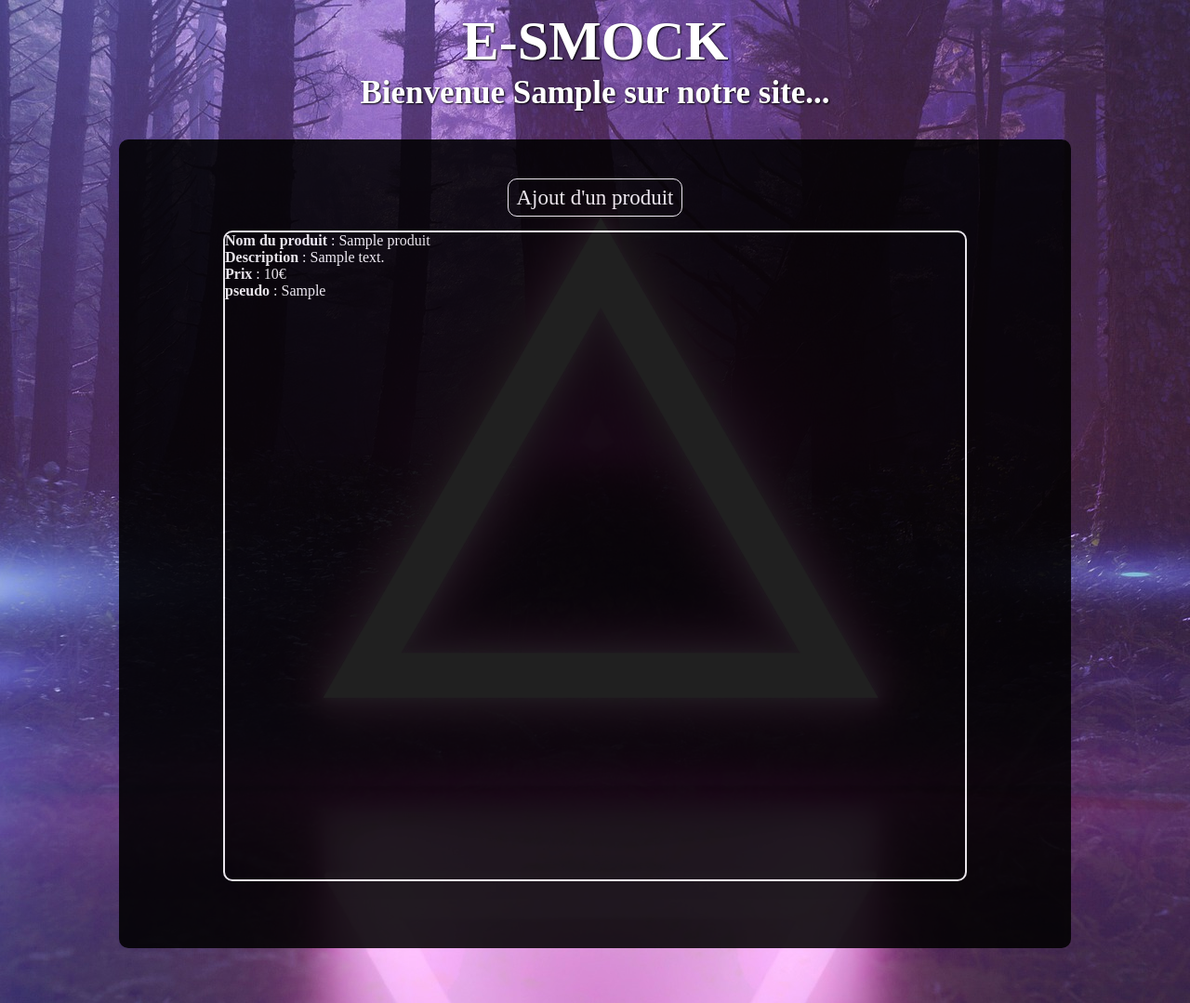
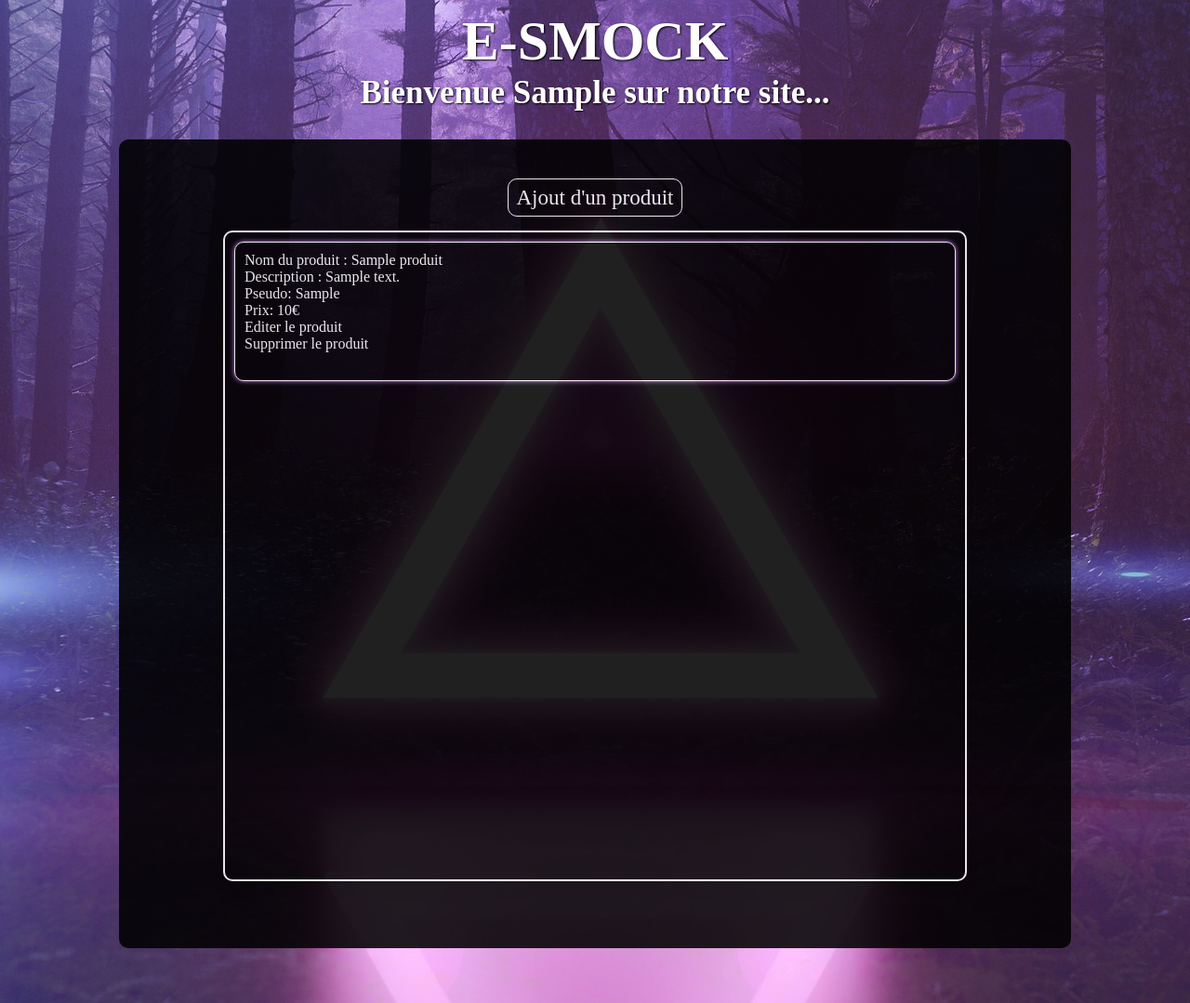
Before and after one commit to Brice0907/Projet-PHP-MySQL, a PHP site: page /Projet/ in a window 1280 px wide. Shown: the part 50-1129 px from the top of the page at 93% size. Run offline with PHP 8.4, Linux system fonts and the light colour scheme; the visitor is signed in with stand-in values (Sample User, id 1); tables that the repository leaves empty or names only in its code hold one stand-in row (values such as "Sample post"); some libraries are stand-ins or nearby versions.

Commit message:
Correction de certains bug + organisation pour le css à venir

```diff
--- a/Main/index.php
+++ b/Main/index.php
@@ -17,8 +17,8 @@
 
 <body class="body">
 
+    <?php include_once('user.php') ?>
     <?php include_once('nav.php') ?>
-    <?php include_once('user.php') ?>
 
     <section class="body_fond">
         <img src="./image/grandtriangle.jpg" alt="Image de fond" class="body_fond_img">
--- a/Main/nav.php
+++ b/Main/nav.php
@@ -1,4 +1,5 @@
-<?php include_once('config/mysql.php');
+<?php
+include_once('config/mysql.php');
 include_once('variable.php')
 ?>
 
--- a/Main/read.php
+++ b/Main/read.php
@@ -8,18 +8,27 @@ while ($produit = $result->fetch(PDO::FETCH_OBJ)) {
 ?>
 
     <div class="read">
-        <div>
-            <strong>Nom du produit</strong> : <?= $produit->title ?>
+        <div class="read_title">
+            <div>Nom du produit : <?= $produit->title ?></div>
         </div>
-        <div>
-            <strong>Description</strong> : <?= $produit->descriptionpdt ?>
+        <div class="read_description">
+            <div>Description : <?= $produit->descriptionpdt ?></div>
         </div>
-        <div>
-            <strong>Prix</strong> : <?= $produit->prix ?>€
+        <div class="read_bloc">
+            <div class="read_bloc_pseudo">
+                <div>Pseudo: <?= $produit->pseudo ?></div>
+            </div>
+            <div class="read_bloc_price">
+                <div>Prix: <?= $produit->prix ?>€</div>
+            </div>
         </div>
-        <div>
-            <strong>pseudo</strong> : <?= $produit->pseudo ?>
-        </div>
+        <?php
+        if (isset($loggedUser) && $produit->userid === $loggedUser['id']) : ?>
+            <div>
+                <div>Editer le produit</div>
+                <div>Supprimer le produit</div>
+            </div>
+        <?php endif; ?>
     </div>
 
 <?php
--- a/Main/styles/style.css
+++ b/Main/styles/style.css
@@ -146,6 +146,15 @@ a {
     color: white;
 }
 
+.read {
+    border: 1px solid white;
+    box-shadow: 0px 0px 5px 0px rgb(218, 137, 255);
+    margin: 10px 10px;
+    padding: 10px 10px;
+    min-height: 150px;
+    border-radius: 10px;
+}
+
 .body_fond_bloc_form {
     border: 1px solid white;
     width: 550px;
```
